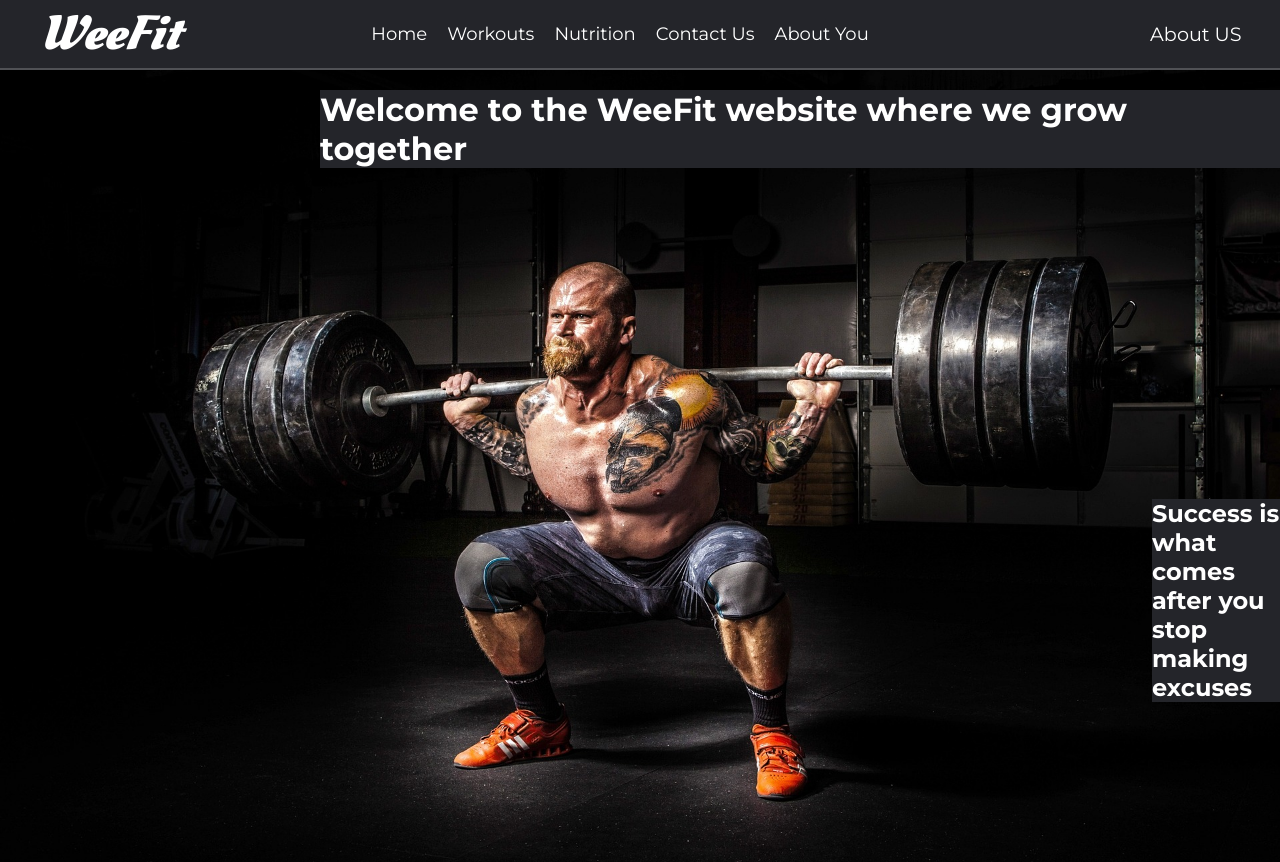
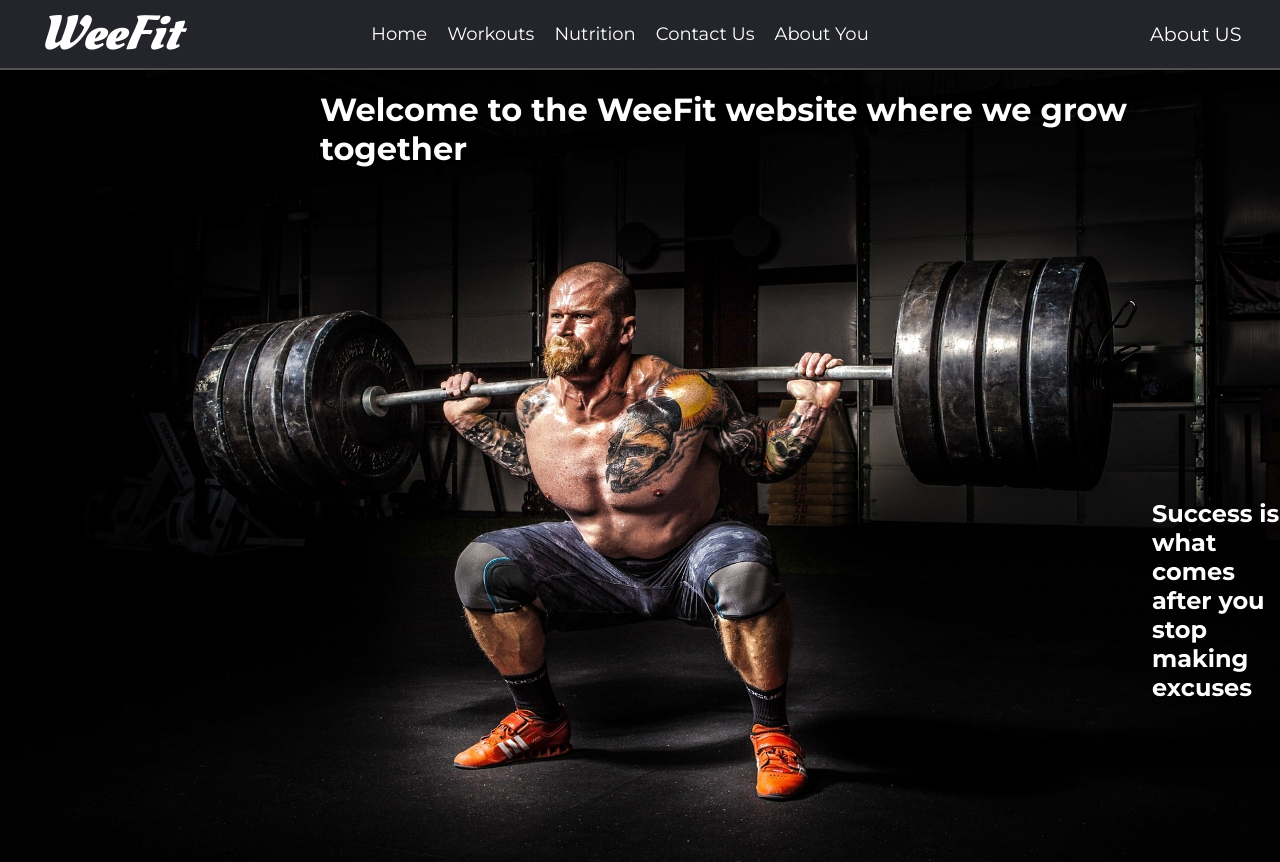
Before and after one commit to BasitSameerpro/WP_Assignment1, a plain HTML site: page Development/index.html in a window 1280 px wide. Shown: the top 862 px of the page. Drawn offline with Linux system fonts and the light colour scheme.

Commit message:
Did Some changes to make the beckground on top of text transparent

```diff
--- a/Development/Style.css
+++ b/Development/Style.css
@@ -85,6 +85,7 @@ nav{
     position:absolute;
     top:20px;
     left:25%;
+    background: transparent;
 
 }
 .Hero-Page .Hero-content #Quote{
@@ -92,6 +93,7 @@ nav{
     color:white;
     left:90%;
     top:50%;
+    background: transparent;
 }
 .Sliding-content{
     width:100%;
```
